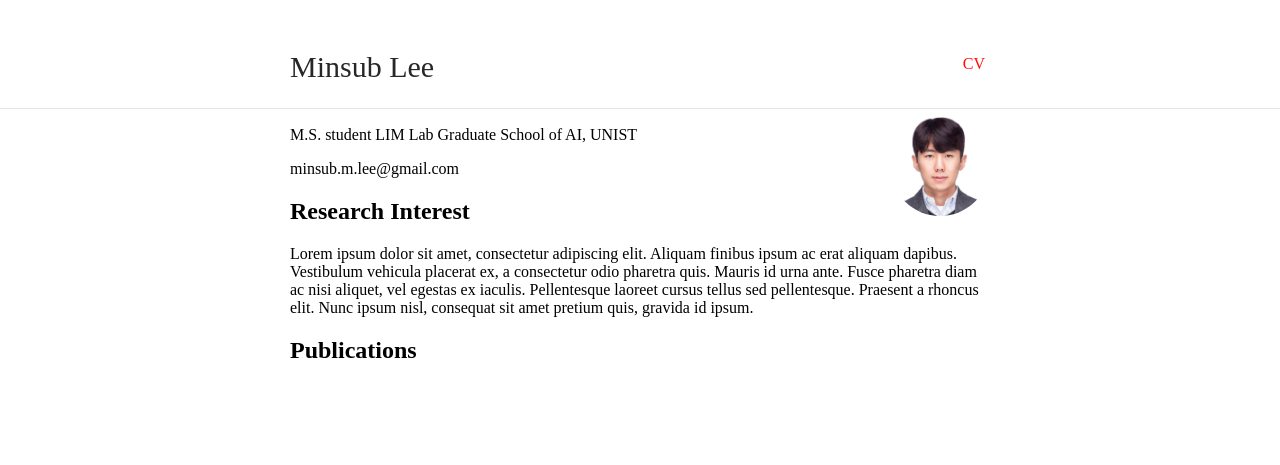
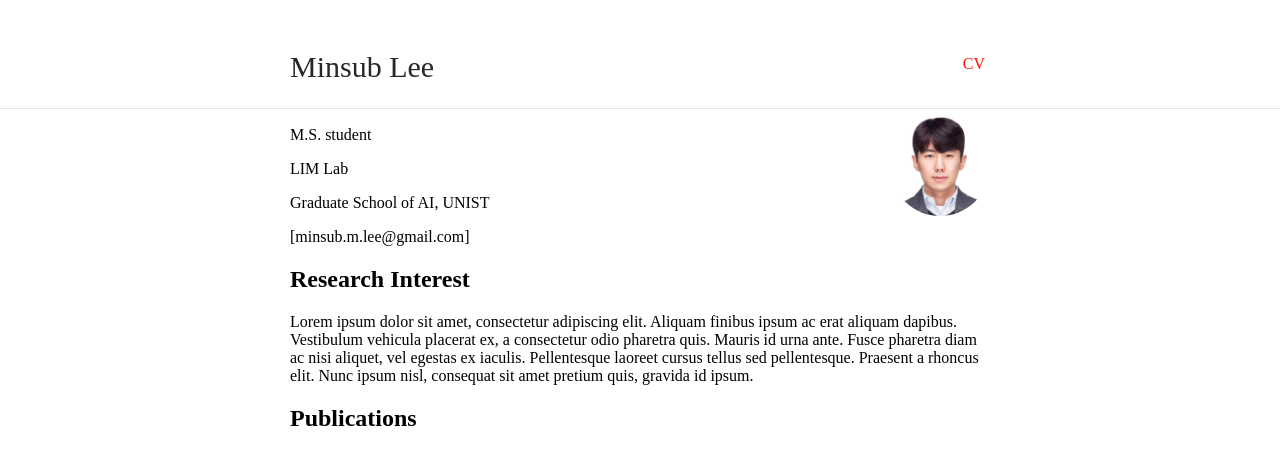
Before and after one commit to msublee/msublee.github.io, a Jekyll site: the page built from index.md, in a window 1280 px wide. Shown: the top 465 px of the page. Built offline with Jekyll 4.4.1, drawn with Linux system fonts in a browser that asks for light colours.

```diff
--- a/index.md
+++ b/index.md
@@ -7,10 +7,12 @@ layout: default
 <img class="profile-picture" src="minsub.jpg">
 
 M.S. student
+
 LIM Lab
+
 Graduate School of AI, UNIST
 
-minsub.m.lee@gmail.com
+[minsub.m.lee@gmail.com]
 
 ## Research Interest
 
```
